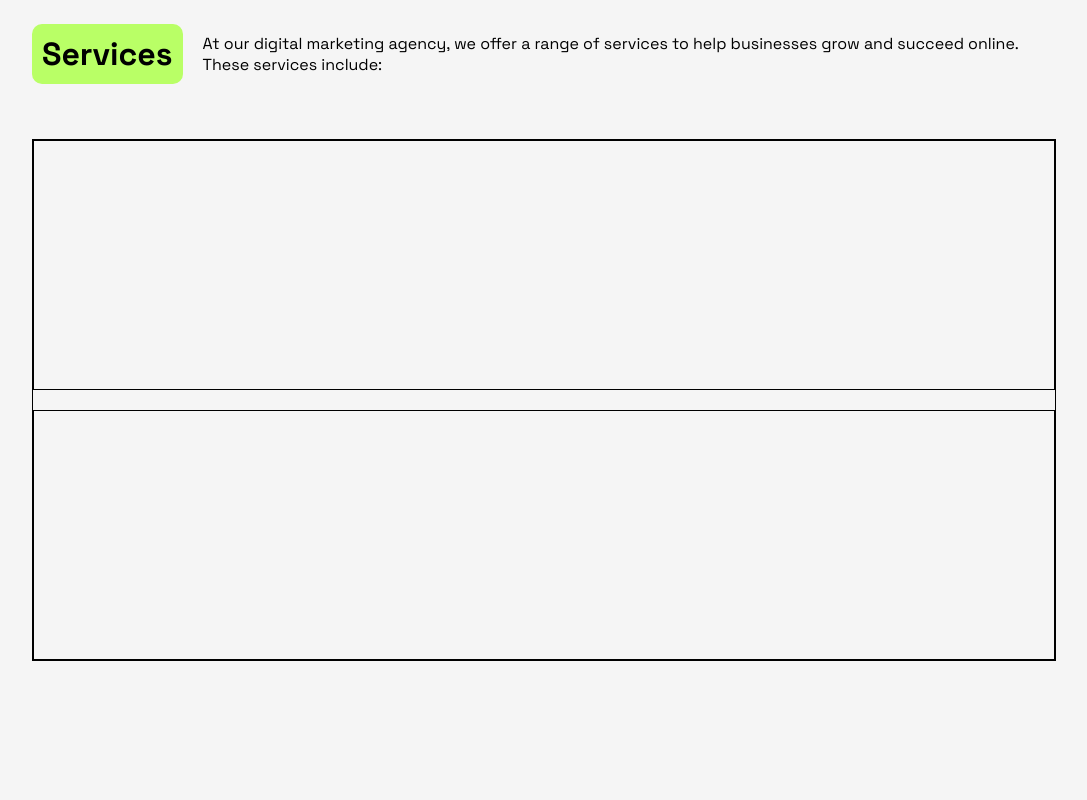
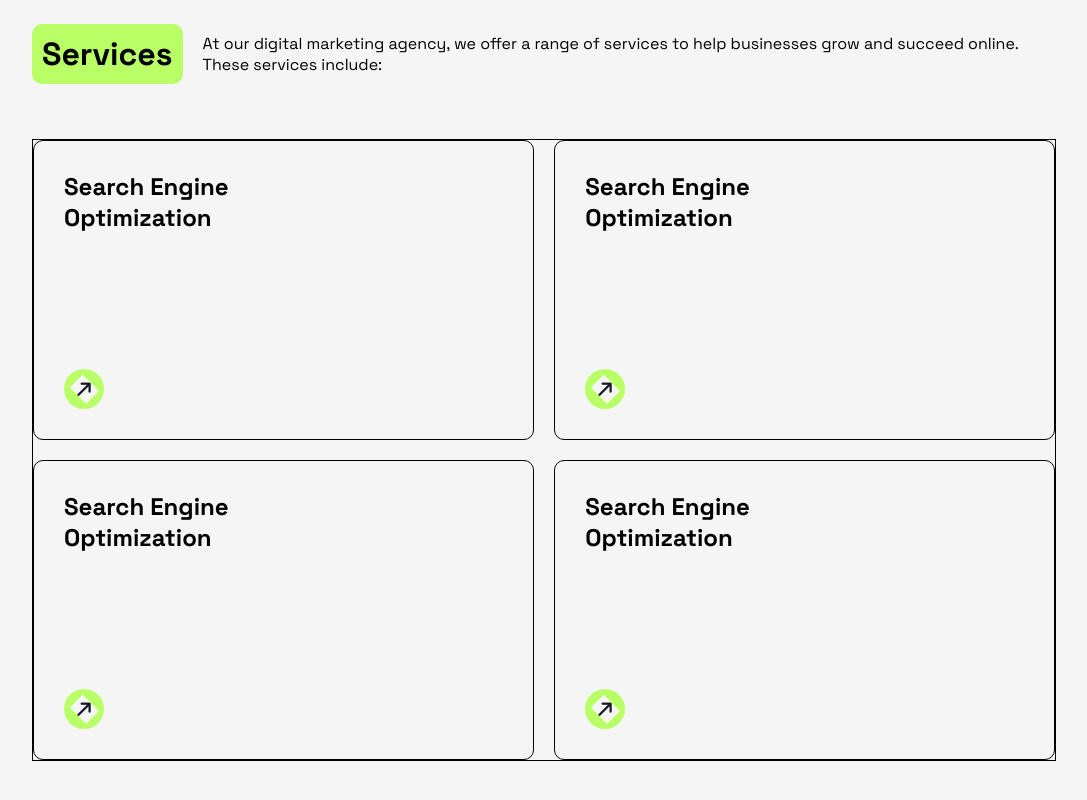
Before and after one commit to Blessen25/Positivus_website, a React (Vite) app in the folder frontend/: page / in a window 1280 px wide. Shown: the part 640-1440 px from the top of the page, without its empty margins (96-1183 px from the left). Before the commit the page ends 1356 px from the top, so only its background shows below. Built offline with nearby package versions, Linux system fonts and the light colour scheme.

Commit message:
Building a services component

```diff
--- a/frontend/src/components/Extra.tsx
+++ b/frontend/src/components/Extra.tsx
@@ -5,6 +5,20 @@ const Services_Comp = () => {
     return (
         <div className="services_box">
 
+            <div className="service_content">
+
+                <p className="h4">Search Engine Optimization</p>
+
+                <div className="service_button">
+
+                        <div className="arrow_btn">
+                            <i className="fa-solid fa-arrow-up"></i>
+                        </div>
+                </div>
+            </div>
+            <div className="service_img">
+
+            </div>
         </div>
     )
 }
--- a/frontend/src/components/Home/home.css
+++ b/frontend/src/components/Home/home.css
@@ -104,9 +104,8 @@
     width: 100%;
     display: flex;
     gap: 20px;
-    justify-content: center;
-    align-items: center;
     flex-wrap: wrap;
+    justify-content: space-between
 }
 
 @media screen and (max-width: 1300px) {
--- a/frontend/src/components/Home/home.tsx
+++ b/frontend/src/components/Home/home.tsx
@@ -176,7 +176,8 @@ const Home_fourthSection:React.FC = () => {
 
                    <Services_Comp />
                    <Services_Comp />
-
+                   <Services_Comp />
+                   <Services_Comp />
             </div>
         </>
     )
--- a/frontend/src/components/extra.css
+++ b/frontend/src/components/extra.css
@@ -1,6 +1,58 @@
 .services_box {
 
     border: 1px solid black;
-    width: 100%;
-    height: 250px;
+    width: 49%;
+    border-radius: 10px;
+    height: 300px;
+    padding: 30px;
+    display: flex;
+    gap: 20px
 }
+
+.service_content {
+
+    width: 50%;
+    display: flex;
+    flex-direction: column;
+    justify-content: space-between;
+}
+
+.service_img {
+
+    width: 50%;
+    display: flex;
+    align-items: center;
+    justify-content: center;
+}
+
+.service_button {
+
+    display: flex;
+    gap: 20px;
+    align-items: center;
+}
+
+.service_button-icon {
+
+    font-size: 30px;
+    color: var(--Primary_Color);
+
+}
+
+.arrow_btn {
+
+    width: 40px;
+    height: 40px;
+    border-radius: 50%;
+    background-color: var(--Primary_Color);
+    display: flex;
+    align-items: center;
+    justify-content: center;
+}
+
+.arrow_btn i {
+
+    font-size: 18px;
+    color: var(--Black);   /* or #191A23 */
+    transform: rotate(45deg);
+}
```
